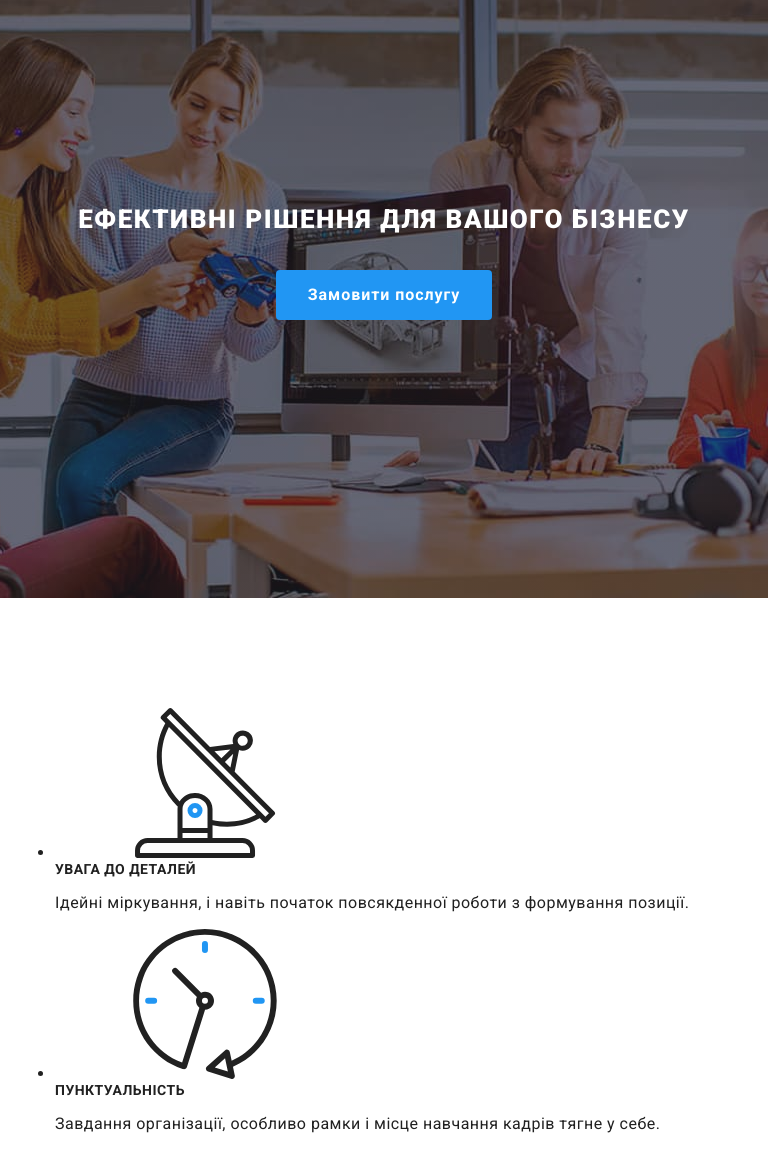
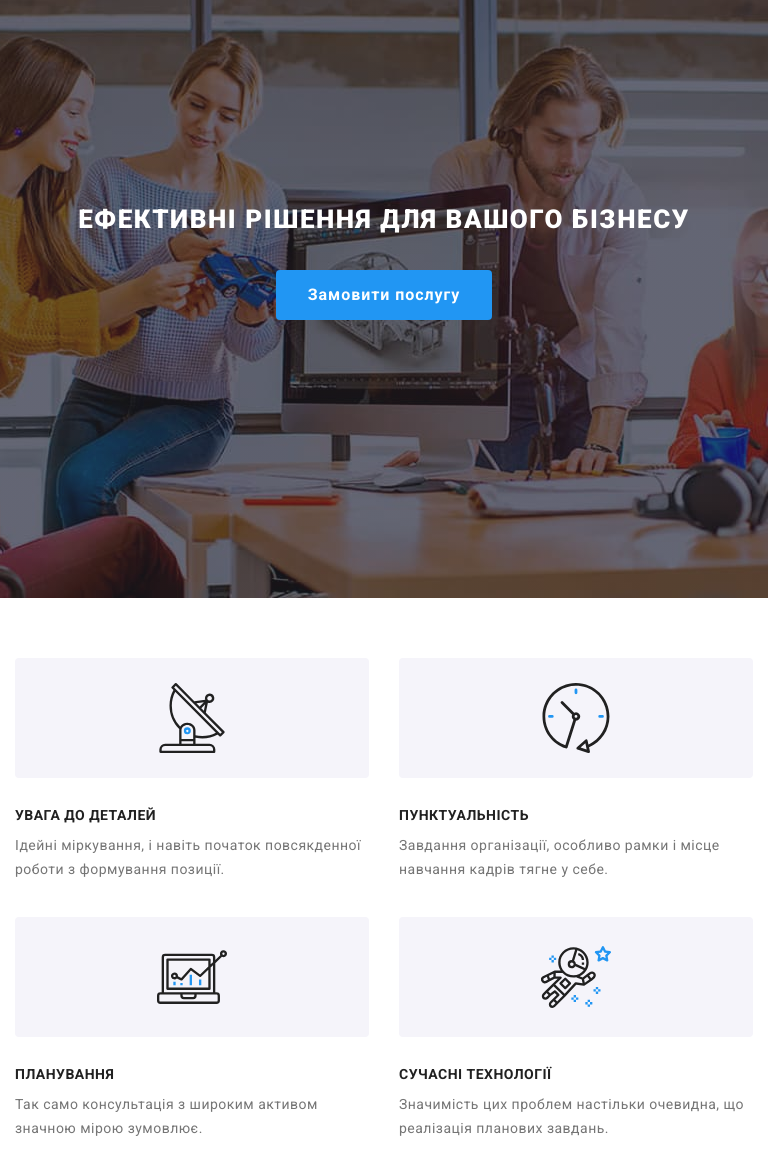
Before and after one commit to svmoskalyov/goit-markup-hw-08, a plain HTML site: page index.html in a window 768 px wide. Shown: the part 83-1247 px from the top of the page. Drawn offline with nearby package versions, Linux system fonts and the light colour scheme.

Commit message:
Адаптує секцію особливості

```diff
--- a/sass/components/_button.scss
+++ b/sass/components/_button.scss
@@ -1,6 +1,6 @@
 .button {
   @include itemTypography(700, 16px, 1.88);
-// display: flex;
+
   margin: 0;
   padding: 0;
   width: 200px;
--- a/sass/components/_features.scss
+++ b/sass/components/_features.scss
@@ -1,25 +1,51 @@
-.features {
-  padding-bottom: 0;
-}
-
 .features__list {
   @extend %list;
+
+  @media screen and (min-width: 768px) {
     display: flex;
+    flex-wrap: wrap;
+  }
 }
 
 .features__item {
+  @media screen and (max-width: 767px) {
+    min-height: 226px;
+    margin-bottom: 30px;
+  }
+
+  @media screen and (min-width: 768px) and (max-width: 1199px) {
+    min-height: 224px;
+    width: calc((100% - 30px) / 2);
+
+    &:nth-child(2n) {
+      margin-left: 30px;
+    }
+    &:nth-child(-n + 2) {
+      margin-bottom: 30px;
+    }
+  }
+
+  @media screen and (min-width: 1200px) {
     width: calc((100% - 90px) / 4);
 
     &:not(:nth-child(4n)) {
       margin-right: 30px;
     }
   }
+}
 
 .features__box {
   @include centeredFlex();
 
+  @media screen and (max-width: 1199px) {
+    min-height: 120px;
+  }
+
+  @media screen and (min-width: 1200px) {
     width: 270px;
     height: 120px;
+  }
+
   margin-bottom: 30px;
 
   border-radius: 4px;
--- a/sass/components/_hero.scss
+++ b/sass/components/_hero.scss
@@ -8,6 +8,7 @@
 
 .hero__overlay {
   @media screen and (max-width: 767px) {
+    margin: auto;
     padding-top: 118px;
     max-width: 480px;
     height: 400px;
--- a/sass/components/_section.scss
+++ b/sass/components/_section.scss
@@ -1,9 +1,9 @@
 .section {
-  padding-top: 94px;
-  padding-bottom: 94px;
+  padding-top: 60px;
+  padding-bottom: 60px;
 
-    // @media screen and (max-width: ) {
-    //   padding: 0;
-    //   margin-bottom: 30px;
-    // }
+  @media screen and (min-width: 1200px) {
+    padding-top: 94px;
+    padding-bottom: 0;
+  }
 }
--- a/sass/components/_title.scss
+++ b/sass/components/_title.scss
@@ -16,6 +16,10 @@
   margin-bottom: 10px;
 
   text-transform: uppercase;
+
+  @media screen and (max-width: 767px) {
+    text-align: center;
+  }
 }
 
 .join__subtitle,
--- a/sass/main.scss
+++ b/sass/main.scss
@@ -25,7 +25,7 @@
 @import "./components/modal";
 @import './components/checkbox';
 
-// @import './components/features';
+@import './components/features';
 
 // @import './components/wemake';
 
```
Also changed, not shown: css/main.css, css/main.min.css, 2 other files. Lines whose indentation alone changed are shown as unchanged.
